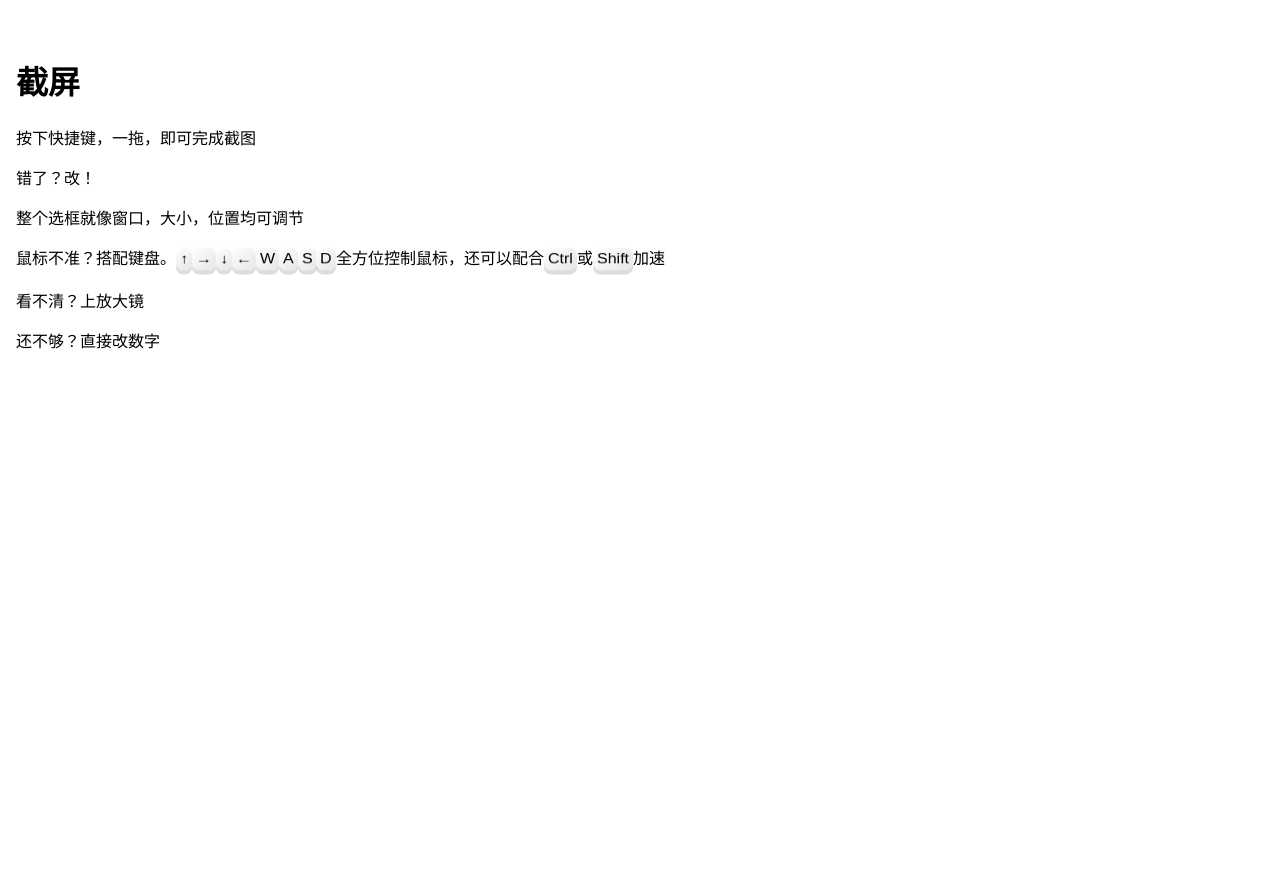
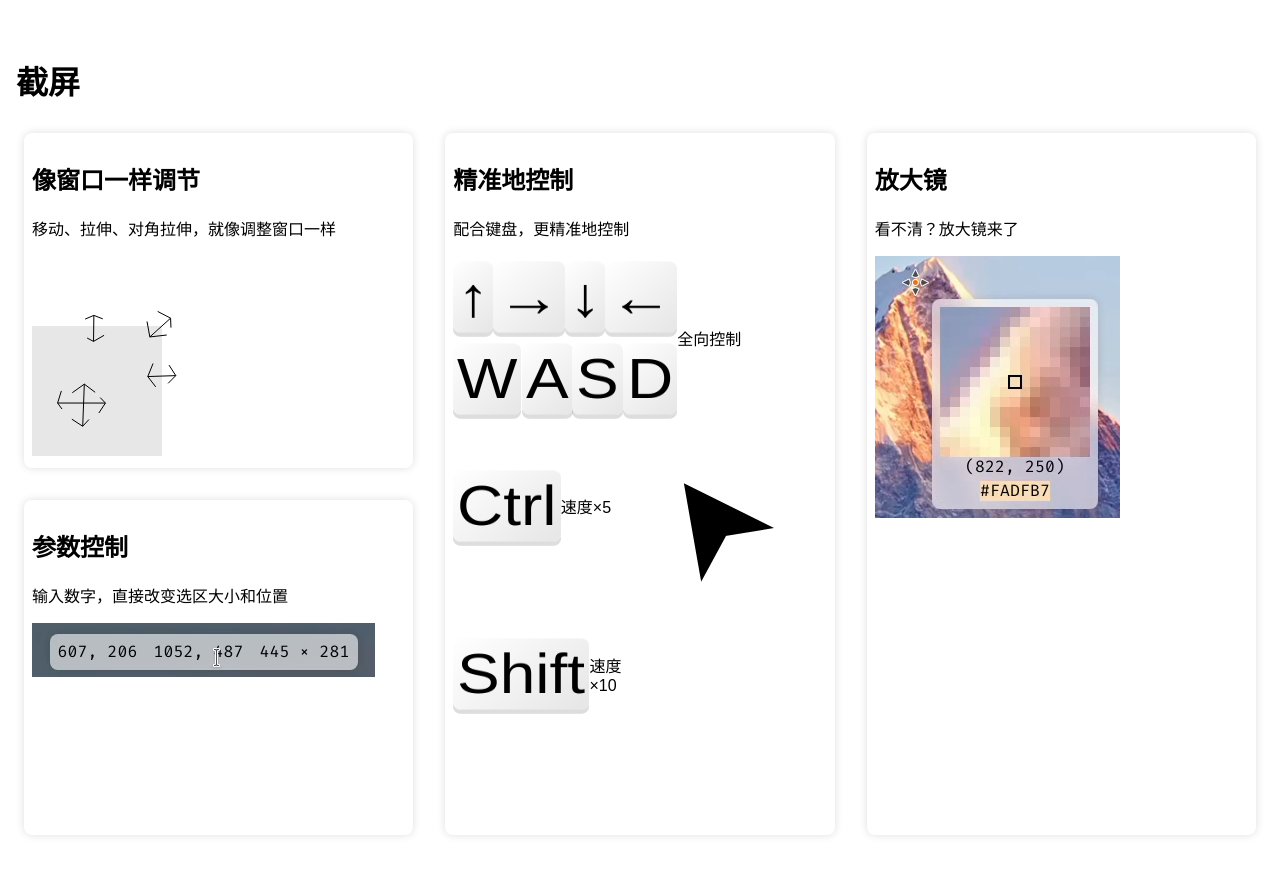
Before and after one commit to xushengfeng/eSearch-website, a plain HTML site: page index.html in a window 1280 px wide. Shown: the part 780-1655 px from the top of the page. Drawn offline with Linux system fonts and the light colour scheme; no server answers.

Commit message:
:lipstick:截屏功能ui更新

```diff
--- a/css/css.css
+++ b/css/css.css
@@ -149,6 +149,59 @@ button {
     padding: 16px;
     box-sizing: border-box;
 }
+.card {
+    box-shadow: var(--shadow);
+    margin: 8px;
+    padding: 8px;
+    border-radius: var(--border-radius);
+}
+.cross {
+    display: grid;
+    grid-template-columns: repeat(3, 1fr);
+    grid-template-rows: repeat(2, 1fr);
+    grid-column-gap: 16px;
+    grid-row-gap: 16px;
+}
+.gn_clip_size {
+    grid-area: 1 / 1 / 2 / 2;
+}
+.gn_clip_num {
+    grid-area: 2 / 1 / 3 / 2;
+}
+.gn_clip_keyboard {
+    grid-area: 1 / 2 / 3 / 3;
+}
+.gn_clip_magnifier {
+    grid-area: 1 / 3 / 3 / 4;
+}
+#gn_keyboard kbd {
+    font-size: 4rem;
+}
+.gn_clip_keyboard_c {
+    display: grid;
+    grid-template-columns: repeat(2, 1fr);
+    grid-template-rows: repeat(3, 1fr);
+    grid-column-gap: 4px;
+    grid-row-gap: 4px;
+}
+.gn_clip_keyboard_c > :nth-child(1) {
+    grid-area: 1 / 1 / 2 / 3;
+    display: flex;
+    align-items: center;
+}
+.gn_clip_keyboard_c > :nth-child(2) {
+    grid-area: 2 / 1 / 3 / 2;
+    display: flex;
+    align-items: center;
+}
+.gn_clip_keyboard_c > :nth-child(3) {
+    grid-area: 3 / 1 / 4 / 2;
+    display: flex;
+    align-items: center;
+}
+.gn_clip_keyboard_c > :nth-child(4) {
+    grid-area: 2 / 2 / 4 / 3;
+}
 
 /* 下载 */
 #下载 {
--- a/index.html
+++ b/index.html
@@ -76,13 +76,38 @@
         <div class="gn_b">
             <div id="clip_t">
                 <h1>截屏</h1>
-                <p>按下快捷键，一拖，即可完成截图</p>
-                <p>错了？改！</p>
-                <p>整个选框就像窗口，大小，位置均可调节</p>
-                <p>鼠标不准？搭配键盘。<kbd>↑</kbd><kbd>→</kbd><kbd>↓</kbd><kbd>←</kbd><kbd>W</kbd><kbd>A</kbd><kbd>S</kbd><kbd>D</kbd>全方位控制鼠标，还可以配合<kbd>Ctrl</kbd>或<kbd>Shift</kbd>加速
-                </p>
-                <p>看不清？上放大镜</p>
-                <p>还不够？直接改数字</p>
+                <div class="cross">
+                    <div class="card gn_clip_size">
+                        <h2>像窗口一样调节</h2>
+                        <p>移动、拉伸、对角拉伸，就像调整窗口一样</p>
+                        <img src="./assets/rect.svg" alt="大小位置">
+                    </div>
+                    <div class="card gn_clip_num">
+                        <h2>参数控制</h2>
+                        <p>输入数字，直接改变选区大小和位置</p>
+                        <img src="./assets/cs.bmp" alt="cs">
+                    </div>
+                    <div class="card gn_clip_keyboard" id="gn_keyboard">
+                        <h2>精准地控制</h2>
+                        <p>配合键盘，更精准地控制</p>
+                        <div class="gn_clip_keyboard_c">
+                            <div>
+                                <div>
+                                    <kbd>↑</kbd><kbd>→</kbd><kbd>↓</kbd><kbd>←</kbd><br><kbd>W</kbd><kbd>A</kbd><kbd>S</kbd><kbd>D</kbd>
+                                </div>
+                                全向控制
+                            </div>
+                            <div><kbd>Ctrl</kbd>速度×5</div>
+                            <div><kbd>Shift</kbd>速度×10</div>
+                            <img src="./assets/keyboard.svg" alt="键盘控制">
+                        </div>
+                    </div>
+                    <div class="card gn_clip_magnifier">
+                        <h2>放大镜</h2>
+                        <p>看不清？放大镜来了</p>
+                        <img src="./assets/fdj.bmp" alt="fdj">
+                    </div>
+                </div>
             </div>
         </div>
         <div class="gn_b">
```
Also changed, not shown: assets/cs.bmp (added), assets/fdj.bmp (added), assets/keyboard.svg (added), assets/rect.svg (added).
